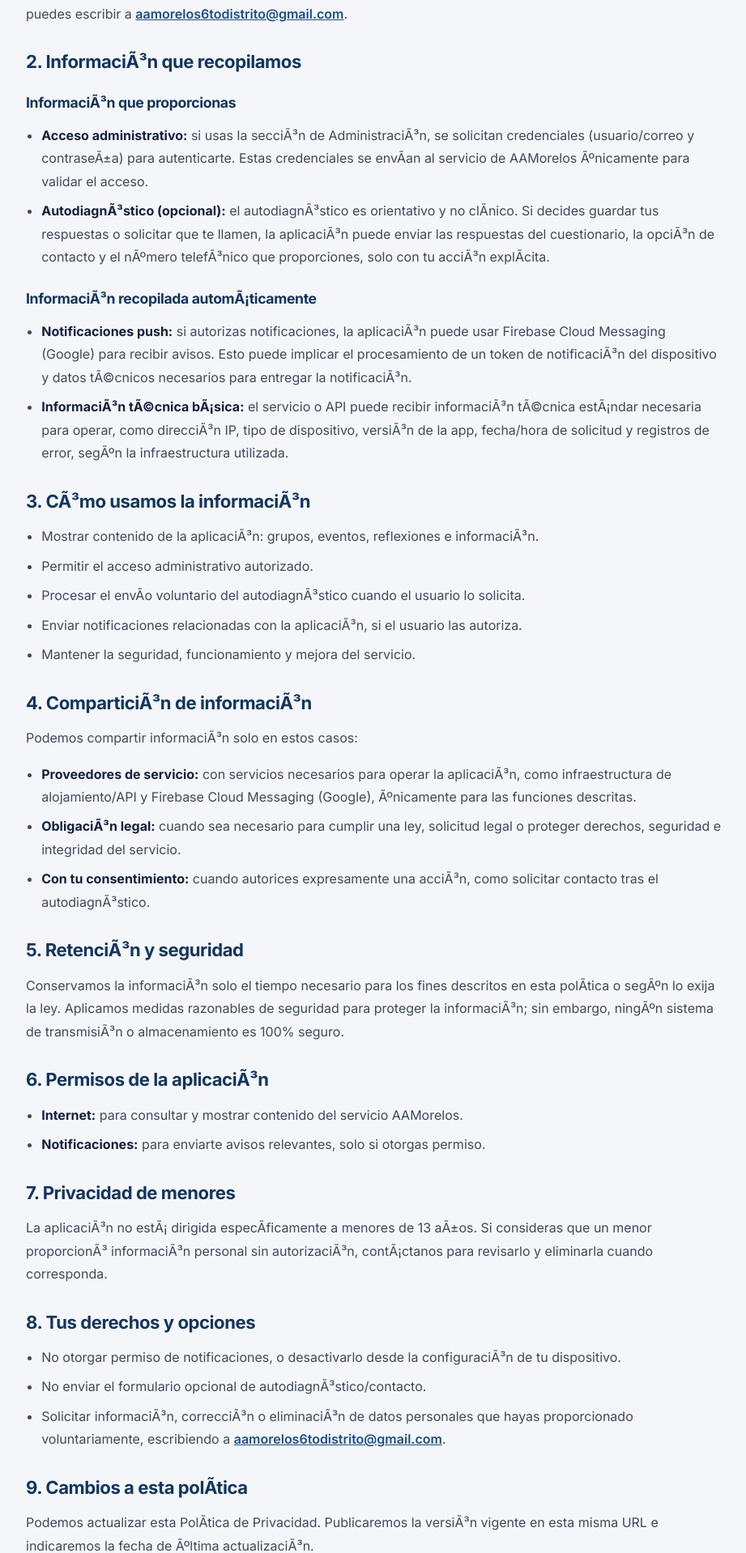
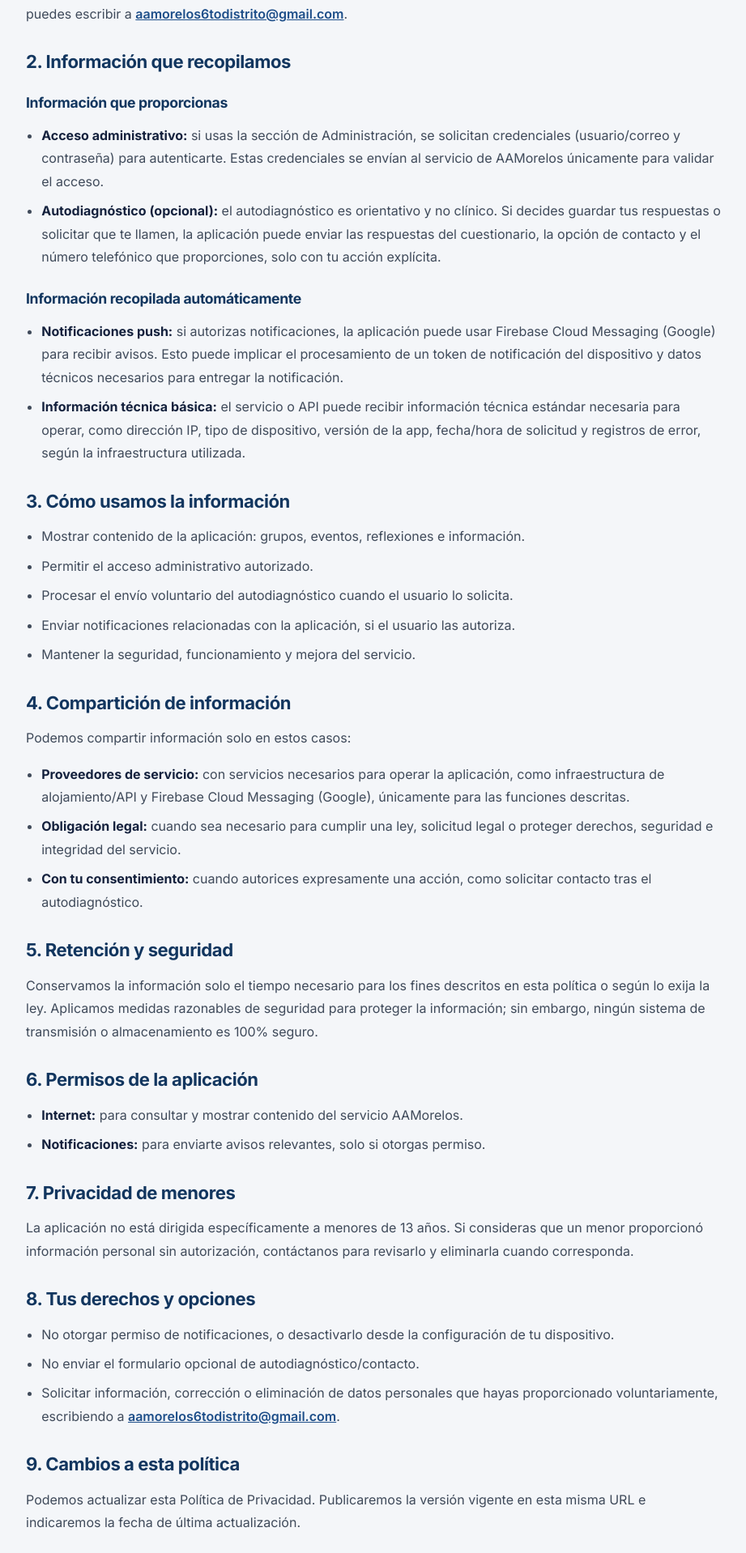
Before and after one commit to aamorelos-org/aamorelos.org, a React (Vite) app: page /privacidad in a window 1280 px wide. Shown: the part 830-2748 px from the top of the page at 81% size, without its empty margins (68-989 px from the left). Built offline with nearby package versions, Linux system fonts and the light colour scheme; no server answers.

Commit message:
Corregir acentos en política de privacidad

```diff
--- a/src/views/PrivacyPolicy.jsx
+++ b/src/views/PrivacyPolicy.jsx
@@ -3,26 +3,26 @@ import { useDocumentTitle } from '../hooks/useDocumentTitle'
 import styles from './Page.module.css'
 
 /**
- * PolÃ­tica de privacidad de AAMorelos.
+ * Política de privacidad de AAMorelos.
  */
 export function PrivacyPolicy() {
-  useDocumentTitle('PolÃ­tica de privacidad')
+  useDocumentTitle('Política de privacidad')
 
   return (
     <div className={styles.page}>
       <Breadcrumb
         items={[
           { label: 'Inicio', to: '/' },
-          { label: 'PolÃ­tica de privacidad' },
+          { label: 'Política de privacidad' },
         ]}
       />
 
       <header className={styles.pageHeader}>
         <span className={styles.eyebrow}>AAMorelos</span>
-        <h1 className={styles.title}>PolÃ­tica de privacidad</h1>
+        <h1 className={styles.title}>Política de privacidad</h1>
         <p className={styles.lead}>
-          Ãšltima actualizaciÃ³n: 25 de noviembre de 2026. Esta polÃ­tica describe cÃ³mo
-          AAMorelos recopila, usa y protege la informaciÃ³n cuando utilizas la aplicaciÃ³n y
+          Última actualización: 25 de noviembre de 2026. Esta política describe cómo
+          AAMorelos recopila, usa y protege la información cuando utilizas la aplicación y
           los servicios relacionados.
         </p>
       </header>
@@ -30,9 +30,9 @@ export function PrivacyPolicy() {
       <div className={styles.prose}>
         <div className={styles.infoBox}>
           <p>
-            <strong>Resumen:</strong> AAMorelos no vende tu informaciÃ³n personal ni muestra
-            publicidad de terceros. Solo recopilamos la informaciÃ³n necesaria para operar la
-            aplicaciÃ³n, responder solicitudes voluntarias y mantener la seguridad del servicio.
+            <strong>Resumen:</strong> AAMorelos no vende tu información personal ni muestra
+            publicidad de terceros. Solo recopilamos la información necesaria para operar la
+            aplicación, responder solicitudes voluntarias y mantener la seguridad del servicio.
           </p>
         </div>
 
@@ -43,74 +43,74 @@ export function PrivacyPolicy() {
           <a href="mailto:aamorelos6todistrito@gmail.com">aamorelos6todistrito@gmail.com</a>.
         </p>
 
-        <h2>2. InformaciÃ³n que recopilamos</h2>
-        <h3>InformaciÃ³n que proporcionas</h3>
+        <h2>2. Información que recopilamos</h2>
+        <h3>Información que proporcionas</h3>
         <ul>
           <li>
-            <strong>Acceso administrativo:</strong> si usas la secciÃ³n de AdministraciÃ³n, se
-            solicitan credenciales (usuario/correo y contraseÃ±a) para autenticarte. Estas
-            credenciales se envÃ­an al servicio de AAMorelos Ãºnicamente para validar el acceso.
+            <strong>Acceso administrativo:</strong> si usas la sección de Administración, se
+            solicitan credenciales (usuario/correo y contraseña) para autenticarte. Estas
+            credenciales se envían al servicio de AAMorelos únicamente para validar el acceso.
           </li>
           <li>
-            <strong>AutodiagnÃ³stico (opcional):</strong> el autodiagnÃ³stico es orientativo y no
-            clÃ­nico. Si decides guardar tus respuestas o solicitar que te llamen, la aplicaciÃ³n
-            puede enviar las respuestas del cuestionario, la opciÃ³n de contacto y el nÃºmero
-            telefÃ³nico que proporciones, solo con tu acciÃ³n explÃ­cita.
+            <strong>Autodiagnóstico (opcional):</strong> el autodiagnóstico es orientativo y no
+            clínico. Si decides guardar tus respuestas o solicitar que te llamen, la aplicación
+            puede enviar las respuestas del cuestionario, la opción de contacto y el número
+            telefónico que proporciones, solo con tu acción explícita.
           </li>
         </ul>
 
-        <h3>InformaciÃ³n recopilada automÃ¡ticamente</h3>
+        <h3>Información recopilada automáticamente</h3>
         <ul>
           <li>
-            <strong>Notificaciones push:</strong> si autorizas notificaciones, la aplicaciÃ³n
+            <strong>Notificaciones push:</strong> si autorizas notificaciones, la aplicación
             puede usar Firebase Cloud Messaging (Google) para recibir avisos. Esto puede
-            implicar el procesamiento de un token de notificaciÃ³n del dispositivo y datos
-            tÃ©cnicos necesarios para entregar la notificaciÃ³n.
+            implicar el procesamiento de un token de notificación del dispositivo y datos
+            técnicos necesarios para entregar la notificación.
           </li>
           <li>
-            <strong>InformaciÃ³n tÃ©cnica bÃ¡sica:</strong> el servicio o API puede recibir
-            informaciÃ³n tÃ©cnica estÃ¡ndar necesaria para operar, como direcciÃ³n IP, tipo de
-            dispositivo, versiÃ³n de la app, fecha/hora de solicitud y registros de error, segÃºn
+            <strong>Información técnica básica:</strong> el servicio o API puede recibir
+            información técnica estándar necesaria para operar, como dirección IP, tipo de
+            dispositivo, versión de la app, fecha/hora de solicitud y registros de error, según
             la infraestructura utilizada.
           </li>
         </ul>
 
-        <h2>3. CÃ³mo usamos la informaciÃ³n</h2>
+        <h2>3. Cómo usamos la información</h2>
         <ul>
-          <li>Mostrar contenido de la aplicaciÃ³n: grupos, eventos, reflexiones e informaciÃ³n.</li>
+          <li>Mostrar contenido de la aplicación: grupos, eventos, reflexiones e información.</li>
           <li>Permitir el acceso administrativo autorizado.</li>
-          <li>Procesar el envÃ­o voluntario del autodiagnÃ³stico cuando el usuario lo solicita.</li>
-          <li>Enviar notificaciones relacionadas con la aplicaciÃ³n, si el usuario las autoriza.</li>
+          <li>Procesar el envío voluntario del autodiagnóstico cuando el usuario lo solicita.</li>
+          <li>Enviar notificaciones relacionadas con la aplicación, si el usuario las autoriza.</li>
           <li>Mantener la seguridad, funcionamiento y mejora del servicio.</li>
         </ul>
 
-        <h2>4. ComparticiÃ³n de informaciÃ³n</h2>
-        <p>Podemos compartir informaciÃ³n solo en estos casos:</p>
+        <h2>4. Compartición de información</h2>
+        <p>Podemos compartir información solo en estos casos:</p>
         <ul>
           <li>
             <strong>Proveedores de servicio:</strong> con servicios necesarios para operar la
-            aplicaciÃ³n, como infraestructura de alojamiento/API y Firebase Cloud Messaging
-            (Google), Ãºnicamente para las funciones descritas.
+            aplicación, como infraestructura de alojamiento/API y Firebase Cloud Messaging
+            (Google), únicamente para las funciones descritas.
           </li>
           <li>
-            <strong>ObligaciÃ³n legal:</strong> cuando sea necesario para cumplir una ley,
+            <strong>Obligación legal:</strong> cuando sea necesario para cumplir una ley,
             solicitud legal o proteger derechos, seguridad e integridad del servicio.
           </li>
           <li>
-            <strong>Con tu consentimiento:</strong> cuando autorices expresamente una acciÃ³n,
-            como solicitar contacto tras el autodiagnÃ³stico.
+            <strong>Con tu consentimiento:</strong> cuando autorices expresamente una acción,
+            como solicitar contacto tras el autodiagnóstico.
           </li>
         </ul>
 
-        <h2>5. RetenciÃ³n y seguridad</h2>
+        <h2>5. Retención y seguridad</h2>
         <p>
-          Conservamos la informaciÃ³n solo el tiempo necesario para los fines descritos en esta
-          polÃ­tica o segÃºn lo exija la ley. Aplicamos medidas razonables de seguridad para
-          proteger la informaciÃ³n; sin embargo, ningÃºn sistema de transmisiÃ³n o almacenamiento
+          Conservamos la información solo el tiempo necesario para los fines descritos en esta
+          política o según lo exija la ley. Aplicamos medidas razonables de seguridad para
+          proteger la información; sin embargo, ningún sistema de transmisión o almacenamiento
           es 100% seguro.
         </p>
 
-        <h2>6. Permisos de la aplicaciÃ³n</h2>
+        <h2>6. Permisos de la aplicación</h2>
         <ul>
           <li>
             <strong>Internet:</strong> para consultar y mostrar contenido del servicio AAMorelos.
@@ -123,26 +123,26 @@ export function PrivacyPolicy() {
 
         <h2>7. Privacidad de menores</h2>
         <p>
-          La aplicaciÃ³n no estÃ¡ dirigida especÃ­ficamente a menores de 13 aÃ±os. Si consideras que
-          un menor proporcionÃ³ informaciÃ³n personal sin autorizaciÃ³n, contÃ¡ctanos para revisarlo
+          La aplicación no está dirigida específicamente a menores de 13 años. Si consideras que
+          un menor proporcionó información personal sin autorización, contáctanos para revisarlo
           y eliminarla cuando corresponda.
         </p>
 
         <h2>8. Tus derechos y opciones</h2>
         <ul>
-          <li>No otorgar permiso de notificaciones, o desactivarlo desde la configuraciÃ³n de tu dispositivo.</li>
-          <li>No enviar el formulario opcional de autodiagnÃ³stico/contacto.</li>
+          <li>No otorgar permiso de notificaciones, o desactivarlo desde la configuración de tu dispositivo.</li>
+          <li>No enviar el formulario opcional de autodiagnóstico/contacto.</li>
           <li>
-            Solicitar informaciÃ³n, correcciÃ³n o eliminaciÃ³n de datos personales que hayas
+            Solicitar información, corrección o eliminación de datos personales que hayas
             proporcionado voluntariamente, escribiendo a{' '}
             <a href="mailto:aamorelos6todistrito@gmail.com">aamorelos6todistrito@gmail.com</a>.
           </li>
         </ul>
 
-        <h2>9. Cambios a esta polÃ­tica</h2>
+        <h2>9. Cambios a esta política</h2>
         <p>
-          Podemos actualizar esta PolÃ­tica de Privacidad. Publicaremos la versiÃ³n vigente en
-          esta misma URL e indicaremos la fecha de Ãºltima actualizaciÃ³n.
+          Podemos actualizar esta Política de Privacidad. Publicaremos la versión vigente en
+          esta misma URL e indicaremos la fecha de última actualización.
         </p>
       </div>
     </div>
```
